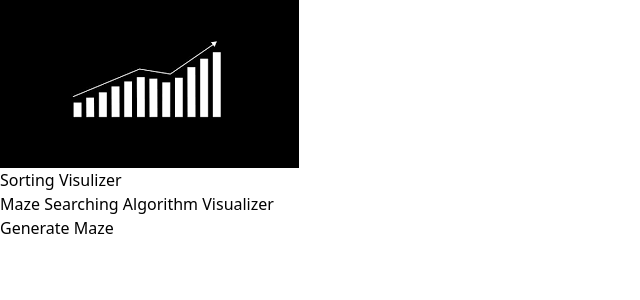
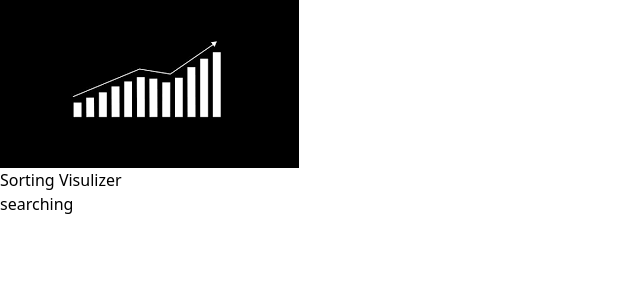
Before and after one commit to deep6001/SortingVisualizer, a React (Vite) app: page /search in a window 1280 px wide. Shown: the top 300 px of the page, without its empty margins (0-640 px from the left). Built offline with nearby package versions, Linux system fonts and the light colour scheme.

Commit message:
Searching Algo

```diff
--- a/package.json
+++ b/package.json
@@ -10,8 +10,10 @@
     "preview": "vite preview"
   },
   "dependencies": {
+    "leaflet": "^1.9.4",
     "react": "^18.3.1",
     "react-dom": "^18.3.1",
+    "react-leaflet": "^4.2.1",
     "react-router-dom": "^6.26.1",
     "sortingvisulizer": "file:"
   },
--- a/src/components/AllSearching.jsx
+++ b/src/components/AllSearching.jsx
@@ -1,41 +1,11 @@
-import React, { useState } from 'react';
-import MazeGrid from './MazeGrid'; // Ensure the path to MazeGrid is correct
+import React from 'react'
 
 function AllSearching() {
-  const [startPoint, setStartPoint] = useState(null);
-  const [endPoint, setEndPoint] = useState(null);
-  const [maze, setMaze] = useState([]);
-
-  const handleSetPoint = (type, point) => {
-    if (type === 'start') {
-      setStartPoint(point);
-    } else if (type === 'end') {
-      setEndPoint(point);
-    }
-  };
-
-  const handleGenerateMaze = (newMaze) => {
-    setMaze(newMaze);
-  };
-
   return (
-    <div className='h-screen bg-gray-200 flex flex-col items-center'>
-      <h1 className='text-3xl font-bold my-4 gradint-green bg-clip-text text-transparent'>Maze Searching Algorithm Visualizer</h1>
-      <MazeGrid
-        rows={20}
-        cols={20}
-        onSetPoint={handleSetPoint}
-        onGenerateMaze={handleGenerateMaze}
-      />
-      {/* <div className='mt-4'>
-        <button
-          onClick={() => handleGenerateMaze()}
-          className='px-4 py-2 gradint text-white rounded hover:bg-blue-700 transition'>
-          Generate New Maze
-        </button>
-      </div> */}
+    <div>
+      searching
     </div>
-  );
+  )
 }
 
-export default AllSearching;
+export default AllSearching
--- a/src/components/MazeGrid.jsx
+++ /dev/null
@@ -1,73 +0,0 @@
-import React, { useState, useEffect } from 'react';
-
-const MazeGrid = ({ rows, cols, onSetPoint, onGenerateMaze }) => {
-  const [grid, setGrid] = useState([]);
-  const [startPoint, setStartPoint] = useState(null);
-  const [endPoint, setEndPoint] = useState(null);
-
-  useEffect(() => {
-    const initialGrid = Array.from({ length: rows }, () =>
-      Array.from({ length: cols }, () => 'empty')
-    );
-    setGrid(initialGrid);
-  }, [rows, cols]);
-
-  const handleCellClick = (row, col) => {
-    if (!startPoint) {
-      setStartPoint({ row, col });
-      onSetPoint('start', { row, col });
-    } else if (!endPoint) {
-      setEndPoint({ row, col });
-      onSetPoint('end', { row, col });
-    }
-  };
-
-  const generateRandomMaze = (difficulty = 'easy') => {
-    let wallProbability;
-    switch (difficulty) {
-      case 'easy':
-        wallProbability = 0.3;
-        break;
-      case 'medium':
-        wallProbability = 0.5;
-        break;
-      case 'hard':
-        wallProbability = 0.7;
-        break;
-      default:
-        wallProbability = 0.3;
-    }
-
-    const newGrid = grid.map(row =>
-      row.map(() => (Math.random() > wallProbability ? 'empty' : 'wall'))
-    );
-    setGrid(newGrid);
-    onGenerateMaze(newGrid);
-  };
-
-  return (
-    <div className="flex flex-col items-center mt-4">
-      <button
-        onClick={() => generateRandomMaze()}
-        className="mb-4 px-4 py-2 gradint text-white rounded hover:bg-blue-700 transition"
-      >
-        Generate Maze
-      </button>
-      <div className={`grid `} style={{ gridTemplateColumns: `repeat(${cols}, 20px)` }}>
-        {grid.map((row, rowIndex) =>
-          row.map((cell, colIndex) => (
-            <div
-              key={`${rowIndex}-${colIndex}`}
-              className={`w-5 h-5 border-red-800 ${cell === 'wall' ? 'bg-gray-800' : 'bg-white'} ${
-                startPoint?.row === rowIndex && startPoint?.col === colIndex ? 'bg-green-500' : ''
-              } ${endPoint?.row === rowIndex && endPoint?.col === colIndex ? 'bg-red-500' : ''}`}
-              onClick={() => handleCellClick(rowIndex, colIndex)}
-            />
-          ))
-        )}
-      </div>
-    </div>
-  );
-};
-
-export default MazeGrid;
```
Also changed, not shown: 1 other file (tests, documents, lock files or other folders).
